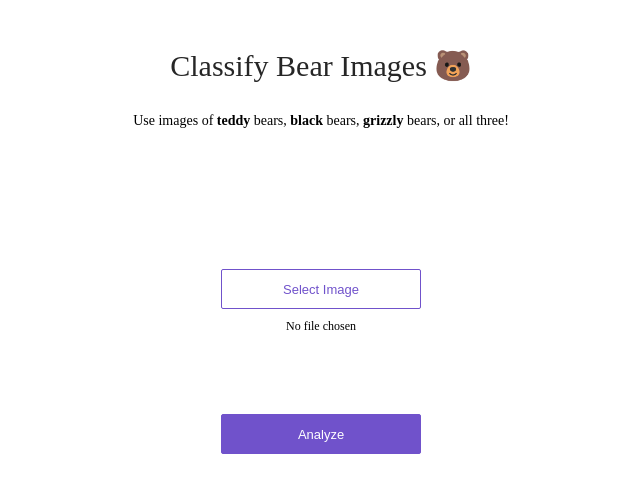
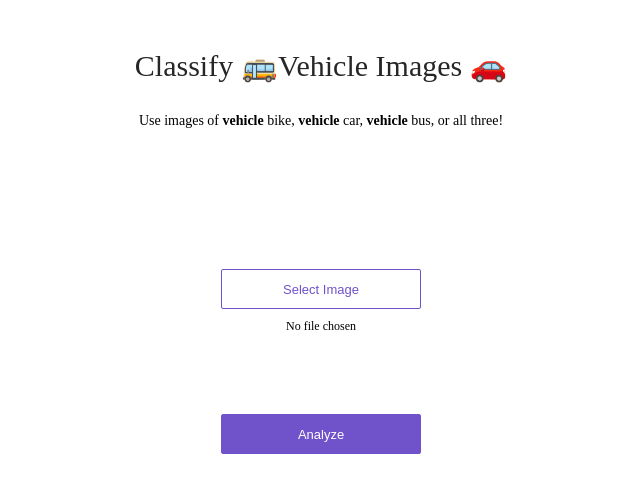
Before and after one commit to hasanshar123/vehicle-classifier, a plain HTML site: page app/view/index.html in a window 1280 px wide. Shown: the whole page, without its empty margins (319-959 px from the left). Drawn offline with Linux system fonts and the light colour scheme.

Commit message:
Update index.html

```diff
--- a/app/view/index.html
+++ b/app/view/index.html
@@ -7,9 +7,9 @@
 <body>
 <div>
   <div class='center'>
-    <div class='title'>Classify Bear Images 🐻</div>
+    <div class='title'>Classify 🚌Vehicle  Images 🚗 </div>
     <p>
-      Use images of <strong>teddy</strong> bears, <strong>black</strong> bears, <strong>grizzly</strong> bears, or
+      Use images of <strong>vehicle</strong> bike, <strong>vehicle</strong> car, <strong>vehicle</strong> bus, or
       all three!
     </p>
     <div class='content'>
```
